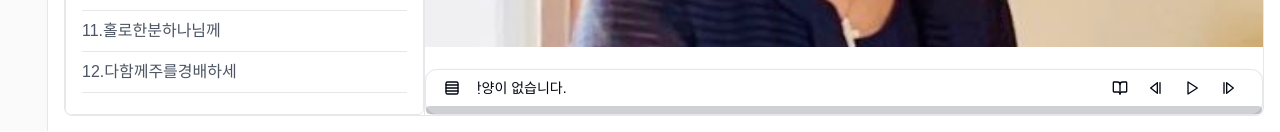
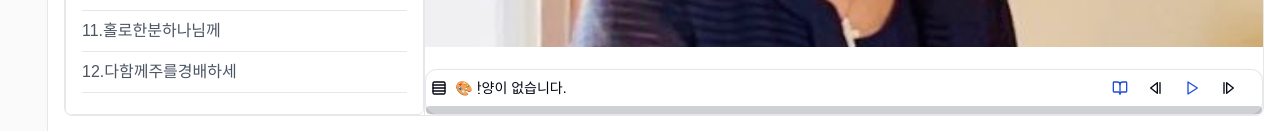
Before and after one commit to livingwaterchurch0508/worship-next15, a Next.js app: page / in a window 1280 px wide. Shown: the part 669-801 px from the top of the page. Built offline with nearby package versions, Linux system fonts and the light colour scheme.

Commit message:
🎨css 수정 - 재생목록 볼때 색 추가 - player 에도 재생,악보 버튼 색 추가

```diff
--- a/app/components/player.tsx
+++ b/app/components/player.tsx
@@ -14,7 +14,10 @@ export default function Player() {
         showPlayList={showPlayList}
         setShowPlayListAction={setShowPlayList}
       />
-      <AudioPlayer setShowPlayListAction={setShowPlayList} />
+      <AudioPlayer
+        showPlayList={showPlayList}
+        setShowPlayListAction={setShowPlayList}
+      />
     </div>
   );
 }
--- a/app/components/player/audio-player.tsx
+++ b/app/components/player/audio-player.tsx
@@ -17,9 +17,12 @@ import { Label } from "@/app/components/ui/label";
 
 import { usePlayListStore } from "@/app/stores/play-list-store";
 import { useScoreItemStore } from "@/app/stores/score-item-store";
-import { IAudioPlayer } from "@/app/variables/interfaces";
+import { IPlayList } from "@/app/variables/interfaces";
 
-export default function AudioPlayer({ setShowPlayListAction }: IAudioPlayer) {
+export default function AudioPlayer({
+  showPlayList,
+  setShowPlayListAction,
+}: IPlayList) {
   const {
     playList,
     playIndex,
@@ -28,7 +31,7 @@ export default function AudioPlayer({ setShowPlayListAction }: IAudioPlayer) {
     setIsPlaying,
     enablePlaySet,
   } = usePlayListStore((state) => state);
-  const { setScoreIndex } = useScoreItemStore((state) => state);
+  const { scoreIndex, setScoreIndex } = useScoreItemStore((state) => state);
   const audioRef = useRef<HTMLAudioElement | null>(null);
   const progressBarRef = useRef<HTMLDivElement | null>(null);
   const [progress, setProgress] = useState(0);
@@ -225,7 +228,10 @@ export default function AudioPlayer({ setShowPlayListAction }: IAudioPlayer) {
       <div className="flex w-full">
         <div className="pl-2 pr-2">
           <Button variant="ghost" size="icon" onClick={handleShowPlayList}>
-            <Rows4 />
+            <Rows4
+              className={showPlayList ? "text-blue-700 dark:text-blue-300" : ""}
+            />
+            🎨
           </Button>
         </div>
         <div className="flex items-center overflow-hidden w-full">
@@ -243,13 +249,23 @@ export default function AudioPlayer({ setShowPlayListAction }: IAudioPlayer) {
             size="icon"
             onClick={() => playIndex !== null && setScoreIndex(playIndex)}
           >
-            <BookOpen />
+            <BookOpen
+              className={
+                scoreIndex === playIndex
+                  ? "text-blue-700 dark:text-blue-300"
+                  : ""
+              }
+            />
           </Button>
           <Button variant="ghost" size="icon" onClick={handlePrevPlay}>
             <StepBack />
           </Button>
           <Button variant="ghost" size="icon" onClick={handlePlay}>
-            {isPlaying ? <Pause /> : <Play />}
+            {isPlaying ? (
+              <Pause className="text-blue-700 dark:text-blue-300" />
+            ) : (
+              <Play className="text-blue-700 dark:text-blue-300" />
+            )}
           </Button>
           <Button variant="ghost" size="icon" onClick={handleNextPlay}>
             <StepForward />
```
Also changed, not shown: app/variables/interfaces.ts (+2 -5 lines).
